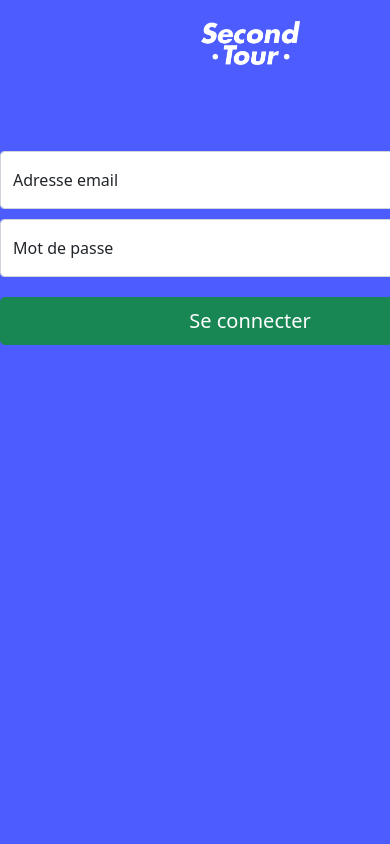
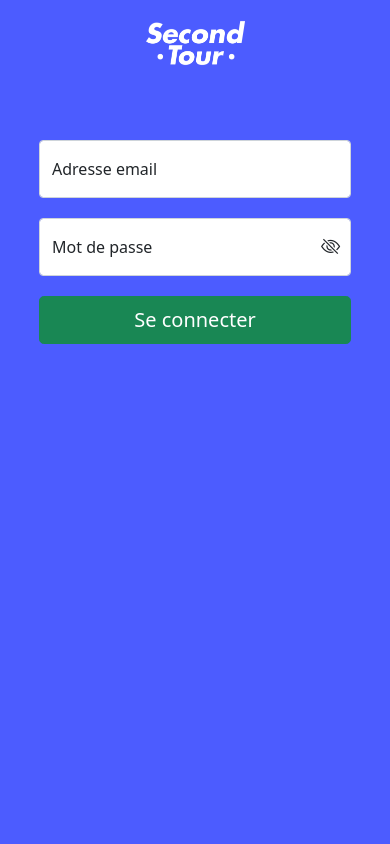
Before and after one commit to rharkor/second-tour, a Flask app: page /connexion in a window 390 px wide; the page is wider, and only the part inside the window is pictured. Run offline with Flask 2, Linux system fonts and the light colour scheme; some libraries are stand-ins or nearby versions.

Commit message:
Set responsive index and connexion, increase css for admin pages

```diff
--- a/second_tour_website/website/static/main.css
+++ b/second_tour_website/website/static/main.css
@@ -1,14 +1,20 @@
 html {
   height: 100%;
+  width: 100%;
+  min-width: -webkit-max-content;
+  min-width: -moz-max-content;
+  min-width: max-content;
 }
 
 body {
   background: #4C5CFF;
   height: 100%;
+  width: 100%;
 }
 
 main {
   height: 100%;
+  width: 100%;
   display: -webkit-box;
   display: -ms-flexbox;
   display: flex;
@@ -114,6 +120,12 @@ main {
 
 div.form-login-input-lg {
   width: 500px;
+}
+
+@media only screen and (max-width: 600px) {
+  div.form-login-input-lg {
+    width: 100%;
+  }
 }
 
 .padding-main-calendar {
--- a/second_tour_website/website/static/main.scss
+++ b/second_tour_website/website/static/main.scss
@@ -3,15 +3,20 @@ $primary: #4C5CFF;
 
 html{
     height: 100%;
+    width: 100%;
+
+    min-width: max-content;
 }
 
 body{
     background: $primary;
     height: 100%;
+    width: 100%;
 }
 
 main{
     height: 100%;
+    width: 100%;
     display: flex;
     flex-direction: column;
 }
@@ -100,6 +105,12 @@ div.form-login-input-lg{
     width: 500px;
 }
 
+@media only screen and (max-width: 600px) {
+    div.form-login-input-lg{
+        width: 100%;
+    }
+}
+
 .padding-main-calendar{
     padding: 20px 5% 20px 5%;
     width: 100%;
--- a/second_tour_website/website/templates/admin/base_admin.html
+++ b/second_tour_website/website/templates/admin/base_admin.html
@@ -3,7 +3,7 @@
 <link rel="stylesheet" href="{{url_for('static', filename='admin.css')}}">
 {% endblock %}
 {% block content %}
-<div class="d-flex flex-column vh-100 flex-shrink-0 p-3 text-white bg-dark" style="width: 250px;">
+<div class="d-flex flex-column vh-100 flex-shrink-0 p-3 text-white bg-dark" style="position: fixed; width: 250px; height: 100% !important;">
     <a href="{{url_for('admin_routes.acceuil')}}"
         class="d-flex align-items-center mb-3 mb-md-0 me-md-auto text-white text-decoration-none">
         <svg class="bi me-2" width="40" height="32"></svg>
@@ -76,6 +76,7 @@
         </ul>
     </div>
 </div>
+<div class="d-flex flex-column vh-100 flex-shrink-0 p-3 text-white bg-dark" style=" width: 250px; height: 100% !important;"></div>
 {% block sub_content %}
 {% endblock %}
 {% endblock %}
--- a/second_tour_website/website/templates/connexion.html
+++ b/second_tour_website/website/templates/connexion.html
@@ -6,8 +6,8 @@
     <a href="{{url_for('main_routes.index')}}">
       <img alt="logo" src="{{url_for('static', filename='img/logo.png')}}" class="image-m"></a>
   </div>
-  <div class="d-flex flex-column align-items-center justify-content-center mt-xxl">
-    <form method="post" action="{{url_for('main_routes.connexion')}}">
+  <div class="d-flex flex-column align-items-center justify-content-center mt-xxl" style="width:80%;">
+    <form method="post" action="{{url_for('main_routes.connexion')}}" style="width: 100%;" class="d-flex flex-column align-items-center">
       <div class="form-floating form-login-input-lg margin-login-form">
         <input type="email" class="form-control" id="floatingInput" placeholder="name@exemple.com" name="email"
           required="required">
@@ -19,10 +19,12 @@
         <i class="bi bi-eye-slash d-flex justify-content-center align-items-center eye-form" id="togglePassword"></i>
         <label for="floatingPassword">Mot de passe</label>
       </div>
-      <button class="w-100 btn btn-lg btn-primary margin-login-form btn-success" type="submit">Se connecter</button>
+      <div class="form-login-input-lg">
+        <button class="w-100 btn btn-lg btn-primary margin-login-form btn-success" type="submit">Se connecter</button>
+      </div>
     </form>
     {%- for category, message in get_flashed_messages(with_categories = true) %}
-    <div class="alert alert-{{category}}  alert-dismissible fade show" role="alert" >
+    <div class="alert alert-{{category}}  alert-dismissible fade show" role="alert">
       {{ message }}
       <button type="button" class="btn-close" data-bs-dismiss="alert" aria-label="Close"></button>
     </div>
```
Also changed, not shown: second_tour_website/website/database/data.sqlite3, 1 other file.
